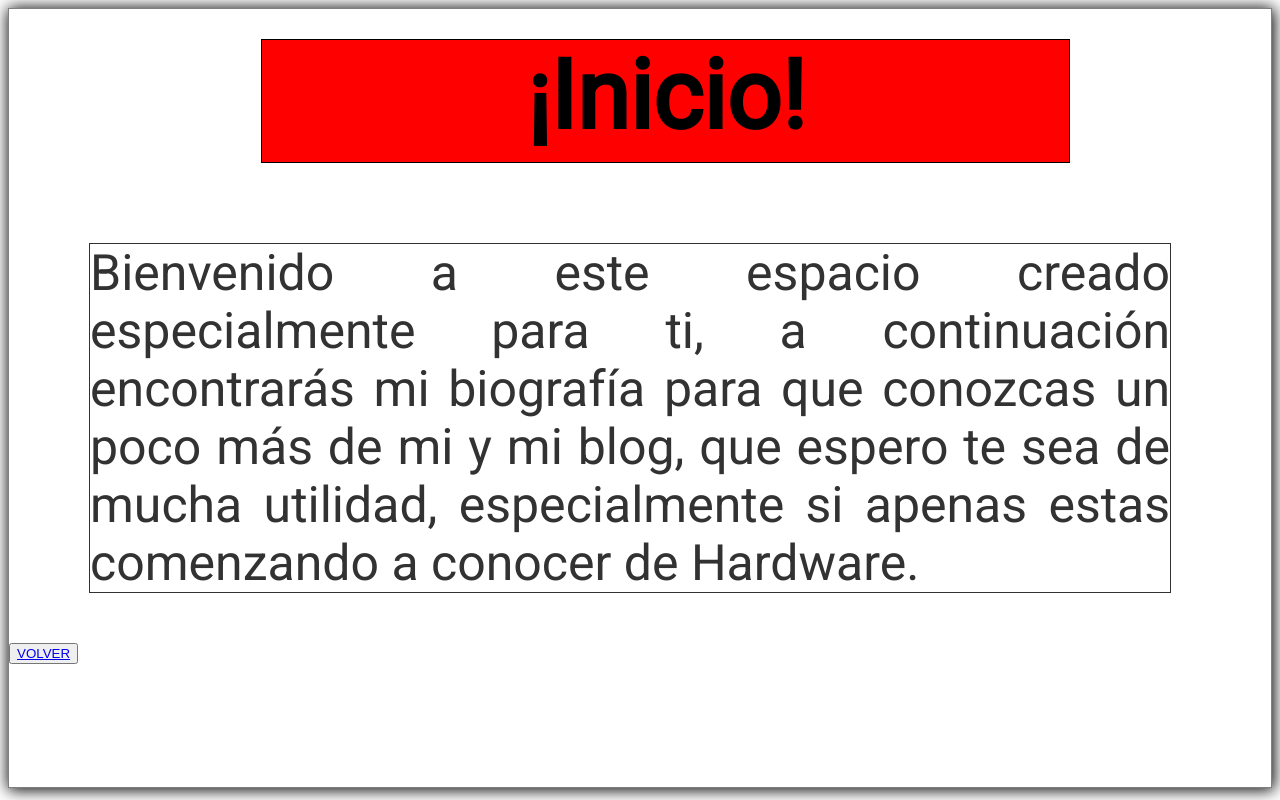
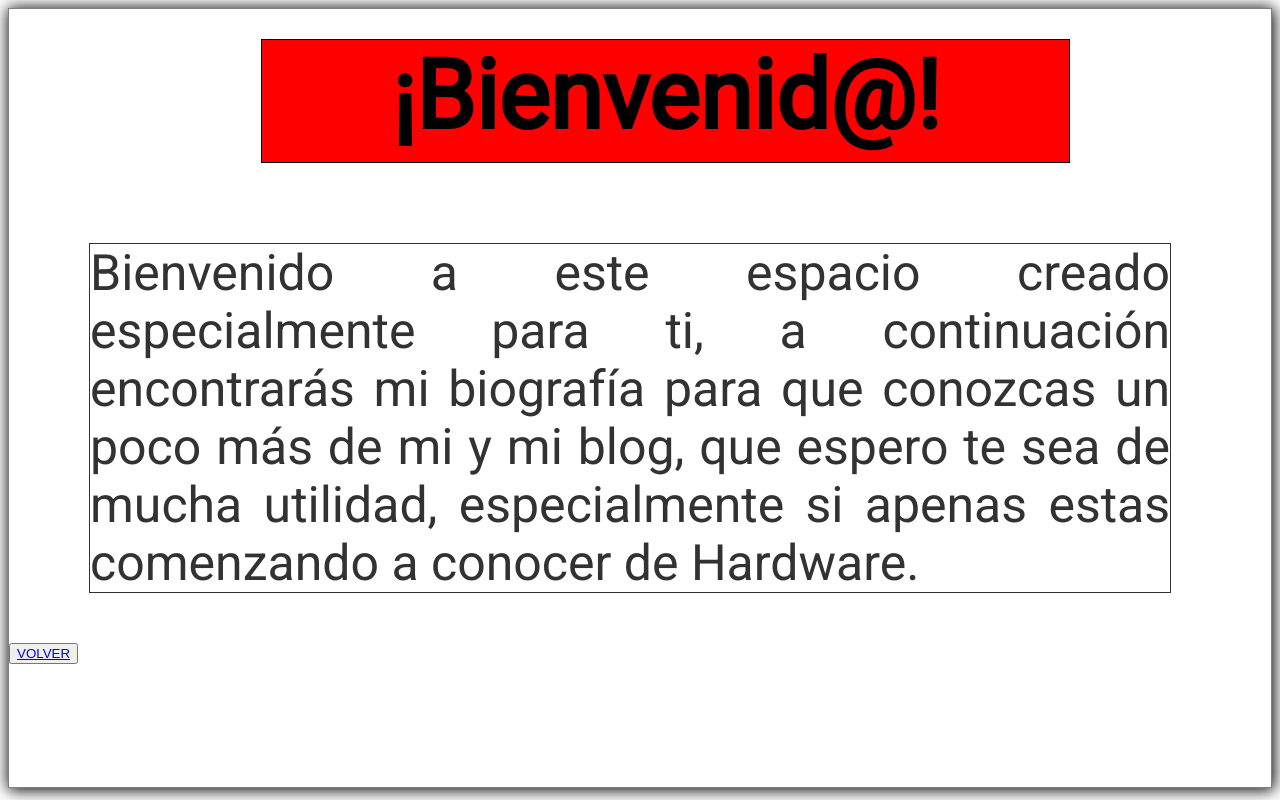
Before and after one commit to Xiomy0316/My-personal-blog, a website: page src/Index2.html in a window 1280 px wide. Drawn offline with Linux system fonts and the light colour scheme.

Commit message:
Cambio de etiqueta h2

```diff
--- a/src/Index2.html
+++ b/src/Index2.html
@@ -16,7 +16,7 @@
         <!--página de inicio-->
         <section class="home" id="homeTwo">
             <div class="text_One">
-                <h2>¡Inicio!</h2>
+                <h2>¡Bienvenid@!</h2>
                 <p>Bienvenido a este espacio creado especialmente para ti, a continuación encontrarás mi biografía para
                     que conozcas un poco más de mi y mi blog, que espero te sea de mucha utilidad, especialmente si
                     apenas estas comenzando a conocer de Hardware.
```
